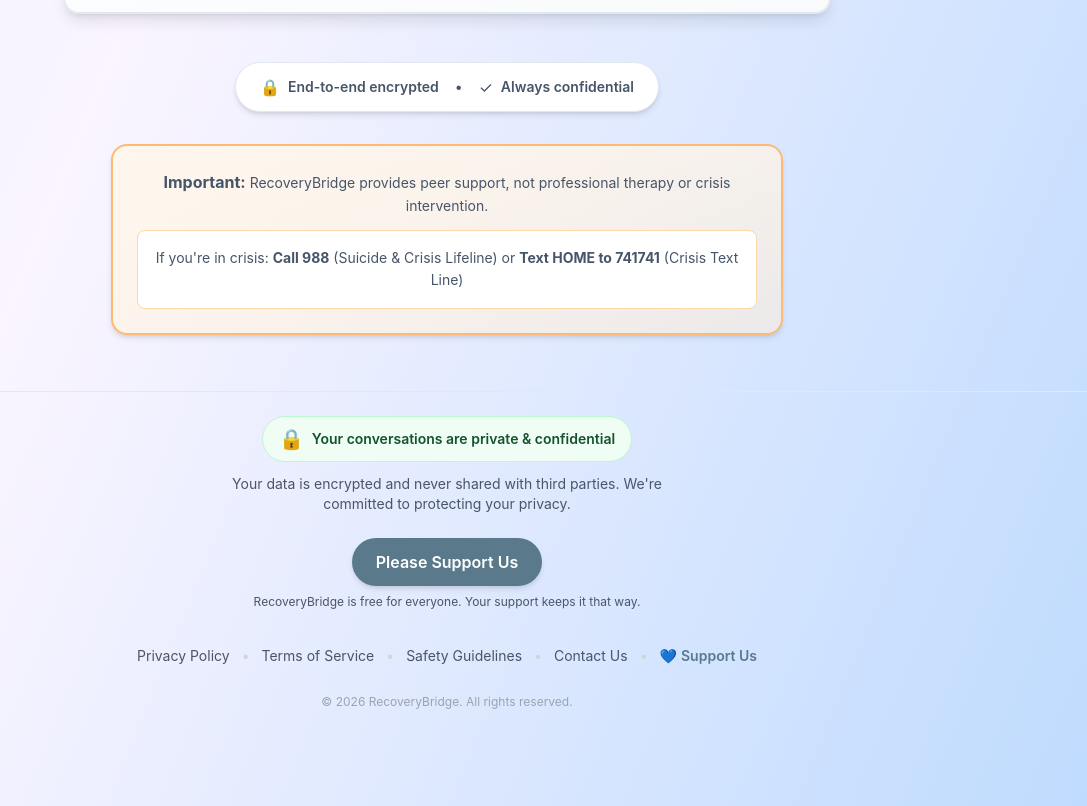
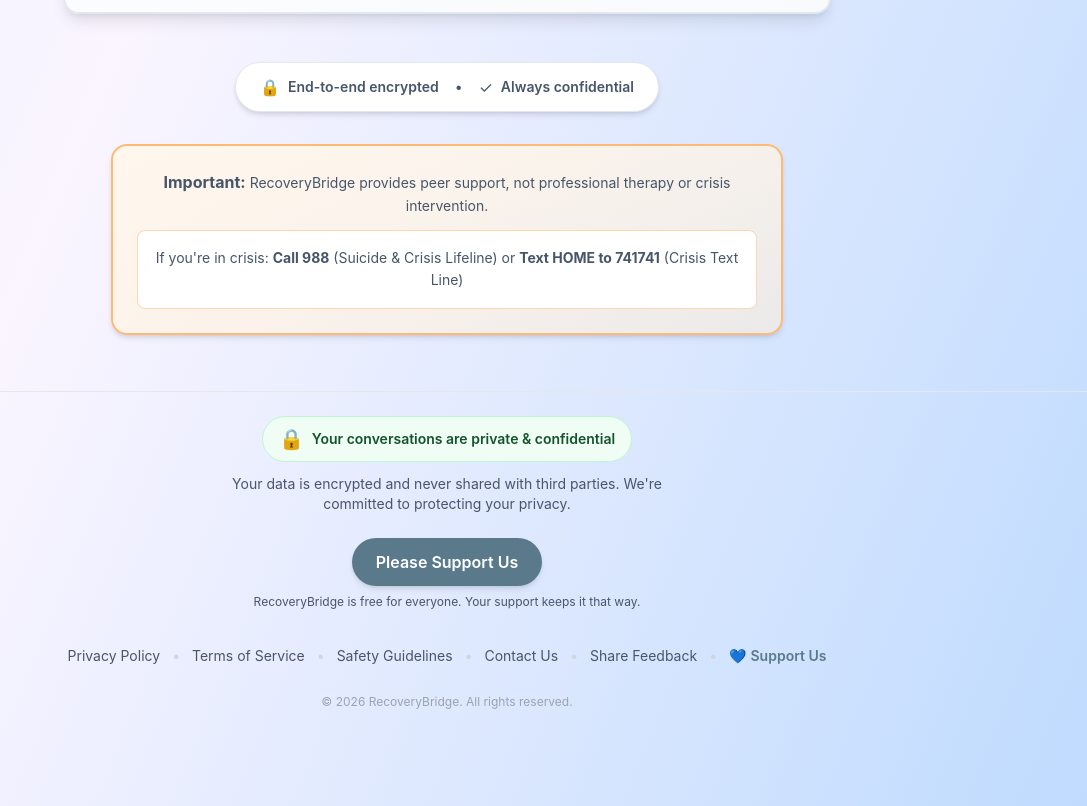
Before and after one commit to burkjackson/RecoveryBridge, a Next.js app: page / in a window 1280 px wide. Shown: the part 2316-3122 px from the top of the page, without its empty margins (193-1280 px from the left). Built offline with nearby package versions, Linux system fonts and the light colour scheme.

Commit message:
Add Share Feedback link back to footer nav
Restores beta feedback form as a quiet text link in the footer
navigation row, alongside Privacy, Terms, Safety, Contact, and Support Us.

Co-Authored-By: Claude Sonnet 4.5 <noreply@anthropic.com>

```diff
--- a/components/Footer.tsx
+++ b/components/Footer.tsx
@@ -68,6 +68,15 @@ export default function Footer({ className = '' }: FooterProps) {
             </a>
             <span className="text-gray-300 hidden sm:inline">•</span>
             <a
+              href="https://docs.google.com/forms/d/1FTmTnABHwsP1VpDg-RAtLUpAIv9S3ZaSOoK-ldjX9to/viewform"
+              target="_blank"
+              rel="noopener noreferrer"
+              className="min-h-[44px] inline-flex items-center hover:text-rb-blue transition"
+            >
+              Share Feedback
+            </a>
+            <span className="text-gray-300 hidden sm:inline">•</span>
+            <a
               href="/donate"
               className="min-h-[44px] inline-flex items-center gap-1 hover:text-rb-blue transition font-semibold text-rb-blue"
             >
```
